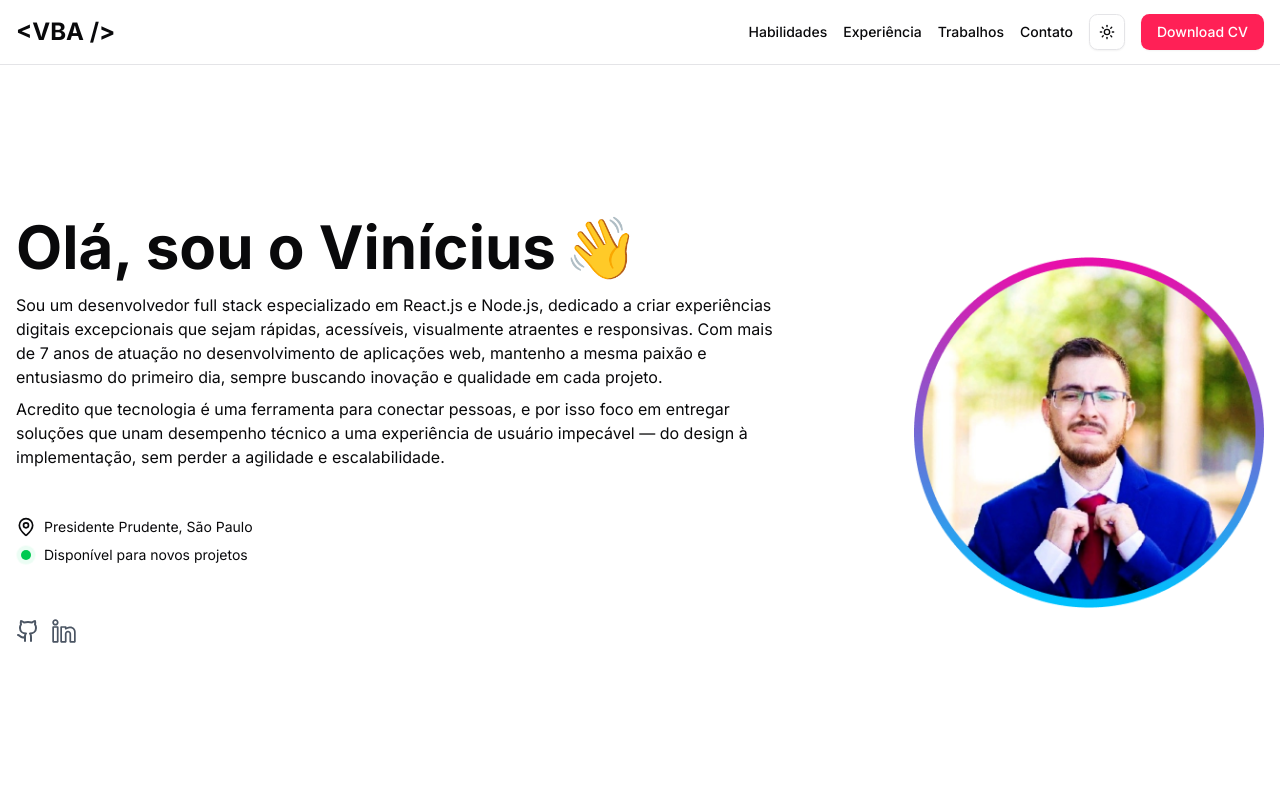
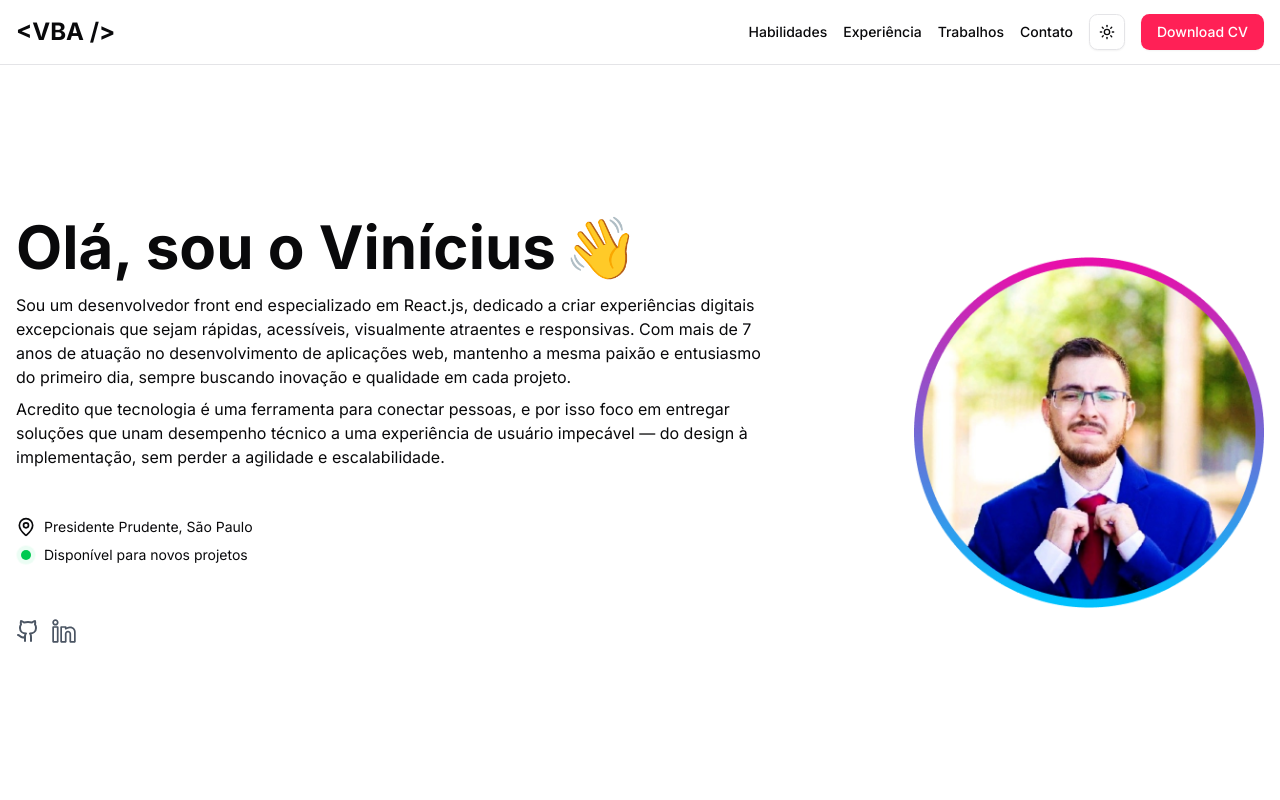
Before and after one commit to Coldiblaster/my-portfolio, a Next.js app: page / in a window 1280 px wide. Shown: the top 800 px of the page. Built offline with nearby package versions, Linux system fonts and the light colour scheme; what tailwindcss-animated would draw is missing.

Commit message:
feat: aplicando melhorias

```diff
--- a/src/app/layout.tsx
+++ b/src/app/layout.tsx
@@ -4,6 +4,7 @@ import { Analytics } from '@vercel/analytics/next';
 import { SpeedInsights } from '@vercel/speed-insights/next';
 import type { Metadata, Viewport } from 'next';
 import { Inter } from 'next/font/google';
+import Script from 'next/script';
 import { Suspense } from 'react';
 
 import { Footer } from '@/components/footer';
@@ -32,18 +33,18 @@ export const metadata: Metadata = {
   title:
     'Vinícius Bastazin || Desenvolvedor Frontend - React, Next.js, React Native',
   description:
-    'Site profissional de Vinícius Bastazin. Freelancer Frontend com mais de 6 anos de experiência, especializado em React, Next.js, APIs escaláveis e otimização de performance. Freelance em soluções web e mobile.',
+    'Site profissional de Vinícius Bastazin. Freelancer Frontend com mais de 7 anos de experiência, especializado em React, Next.js, APIs escaláveis e otimização de performance. Freelance em soluções web e mobile.',
   keywords:
     'desenvolvedor de software, freelancer React, freelancer front-end, freelancer React Native, Next.js, desenvolvimento de sites, APIs escaláveis, otimização de performance, SEO, desenvolvimento de aplicativos móveis, desenvolvimento web, integração com CMS, Prismic, Firebase, Tailwind CSS, Styled Components, desenvolvimento responsivo, desenvolvimento de sistemas, criação de aplicativos, testes unitários, gerenciamento de estado, micro front-end, monorepo, AWS, Google Cloud, Docker, TypeScript, Node.js, Nest.js, GraphQL, RESTful APIs, Scrum, Kanban, desenvolvedor de interfaces reativas, React Hooks, Figma, desenvolvimento ágil.',
   robots: 'index, follow',
   openGraph: {
-    title: 'Vinícius Bastazin - Desenvolvedor Full Stack Freelancer',
+    title: 'Vinícius Bastazin - Desenvolvedor Frontend',
     description:
       'Portfólio de Vinícius Bastazin, desenvolvedor especializado em React.js, Next.js, React Native e soluções web personalizadas.',
     images: [
       {
         url: 'https://viniciusbastazin.vercel.app/avatar-desk.png',
-        alt: 'Foto de Vinícius Bastazin - Desenvolvedor Full Stack Freelancer',
+        alt: 'Foto de Vinícius Bastazin - Desenvolvedor Frontend',
         width: 1200,
         height: 630,
       },
@@ -68,9 +69,30 @@ export default function RootLayout({
 }: Readonly<{
   children: React.ReactNode;
 }>) {
+  const jsonLdPerson = {
+    '@context': 'https://schema.org',
+    '@type': 'Person',
+    name: 'Vinícius Bastazin',
+    url: 'https://viniciusbastazin.vercel.app/',
+    jobTitle: 'Desenvolvedor Frontend',
+    sameAs: [
+      'https://www.linkedin.com/in/vbastazin/',
+      'https://github.com/Coldiblaster',
+    ],
+  };
+
   return (
     <html lang="pt-br" className={inter.className} suppressHydrationWarning>
       <body className="min-h-screen antialiased">
+        <Script
+          id="ld-person"
+          type="application/ld+json"
+          dangerouslySetInnerHTML={{
+            __html: JSON.stringify(jsonLdPerson).replace(/</g, '\\u003c'),
+          }}
+          strategy="beforeInteractive"
+        />
+
         <Suspense fallback={<LoadingPage />}>
           <Providers>
             <NavMenu />
--- a/src/containers/home/hero.tsx
+++ b/src/containers/home/hero.tsx
@@ -17,12 +17,12 @@ export const Hero = () => {
           </h1>
           <div className="flex flex-col gap-2">
             <p className="animate-fade-right animate-delay-100">
-              Sou um desenvolvedor full stack especializado em React.js e
-              Node.js, dedicado a criar experiências digitais excepcionais que
-              sejam rápidas, acessíveis, visualmente atraentes e responsivas.
-              Com mais de 7 anos de atuação no desenvolvimento de aplicações
-              web, mantenho a mesma paixão e entusiasmo do primeiro dia, sempre
-              buscando inovação e qualidade em cada projeto.
+              Sou um desenvolvedor front end especializado em React.js, dedicado
+              a criar experiências digitais excepcionais que sejam rápidas,
+              acessíveis, visualmente atraentes e responsivas. Com mais de 7
+              anos de atuação no desenvolvimento de aplicações web, mantenho a
+              mesma paixão e entusiasmo do primeiro dia, sempre buscando
+              inovação e qualidade em cada projeto.
             </p>
             <p className="animate-fade-right animate-delay-200">
               Acredito que tecnologia é uma ferramenta para conectar pessoas, e
```
